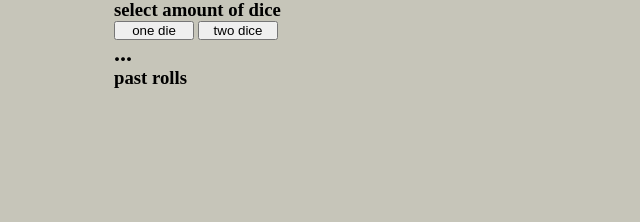
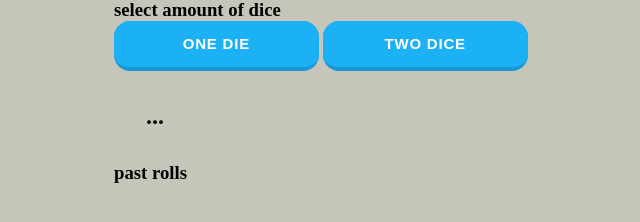
Before and after one commit to ashleychchan/dice-roll, a plain HTML site: page index.html in a window 1280 px wide. Shown: the part 198-420 px from the top of the page, without its empty margins (14-654 px from the left). Drawn offline with Linux system fonts and the light colour scheme.

Commit message:
styling left

```diff
--- a/index.css
+++ b/index.css
@@ -5,13 +5,58 @@ html, body *{
 }
 body{
     background-color: #C6C5B9;
-    justify-content: center;
     display: flex;
     flex-direction: column;
+    justify-content: space-evenly;
+    align-content: center;
     width: 80%;
     margin: auto;
     margin-top: 10rem;
 }
-button{
-    width: 5rem;
+
+button {
+  background-color: #1899D6;
+  border: solid transparent;
+  border-radius: 16px;
+  border-width: 0 0 4px;
+  box-sizing: border-box;
+  color: #FFFFFF;
+  cursor: pointer;
+  font-size: 15px;
+  font-weight: 700;
+  letter-spacing: .8px;
+  line-height: 20px;
+  margin: 0;
+  padding: 13px 16px;
+  text-align: center;
+  text-transform: uppercase;
+  transform: translateZ(0);
+  transition: filter .2s;
+  width: 20%;
 }
+
+button:after {
+  background-clip: padding-box;
+  background-color: #1CB0F6;
+  border: solid transparent;
+  border-radius: 16px;
+  border-width: 0 0 4px;
+  bottom: -4px;
+  content: "";
+  left: 0;
+  position: absolute;
+  right: 0;
+  top: 0;
+  z-index: -1;
+}
+button:hover:not(:disabled) {
+  filter: brightness(1.1);
+  -webkit-filter: brightness(1.1);
+}
+
+button:disabled {
+  cursor: auto;
+}
+#rollResult{
+    margin: 2rem;
+}
--- a/js.js
+++ b/js.js
@@ -21,7 +21,6 @@ let pastRolls = [];
 function printResult(number) {
   console.log(pastRolls);
   rollResult.innerHTML = number;
-
 }
 function printPast() {
   past.innerHTML = pastRolls;
@@ -31,7 +30,6 @@ twoButton.onclick = function () {
   printResult(result);
   pastRolls.push(result);
   printPast(pastRolls);
-
 };
 
 oneButton.onclick = function () {
@@ -41,6 +39,6 @@ oneButton.onclick = function () {
   printPast(pastRolls);
 };
 
-pastRolls.forEach(roll => {
-   past.insertAdjacentElement("beforebegin", `<p>${roll}</p>`)
+pastRolls.forEach((roll) => {
+  past.insertAdjacentElement("beforebegin", `<p>${roll}</p>`);
 });
```
